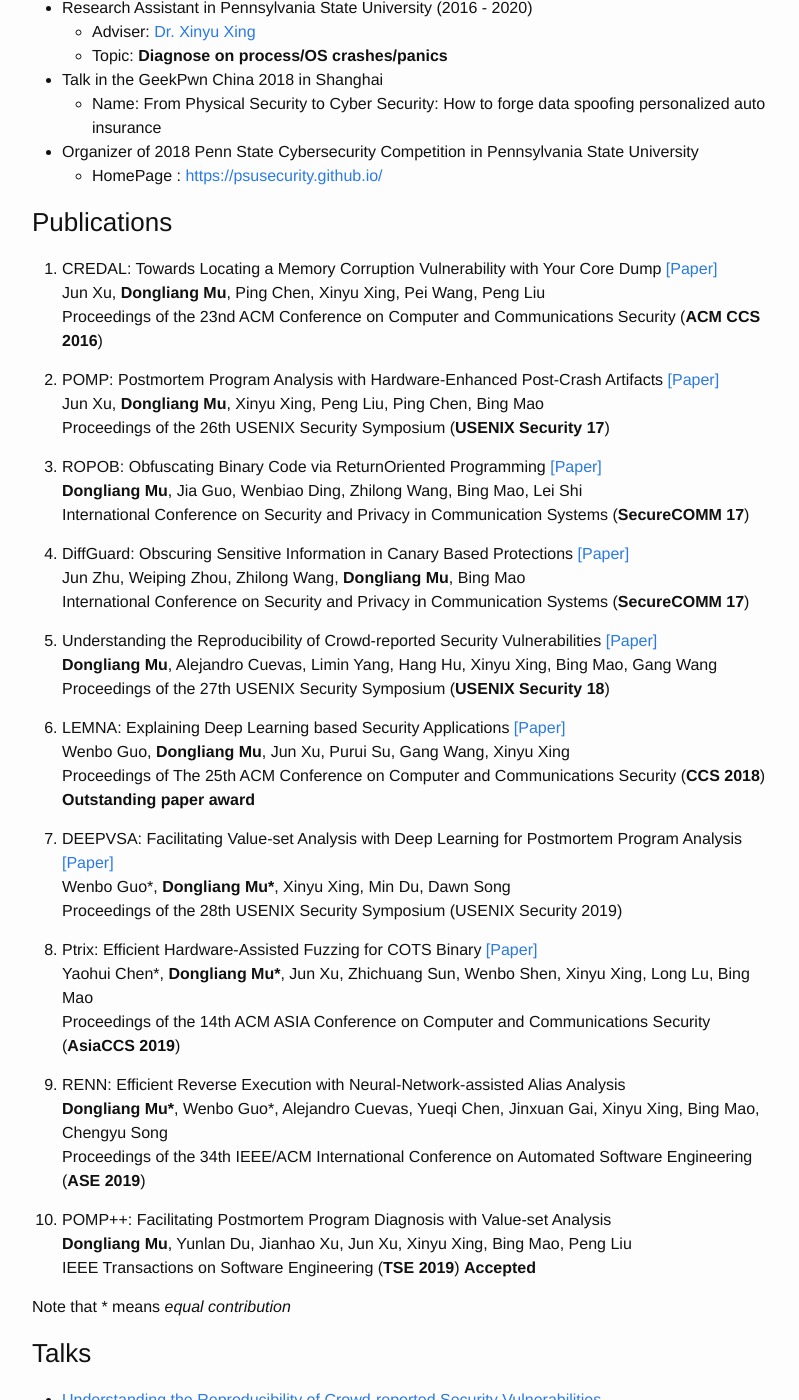
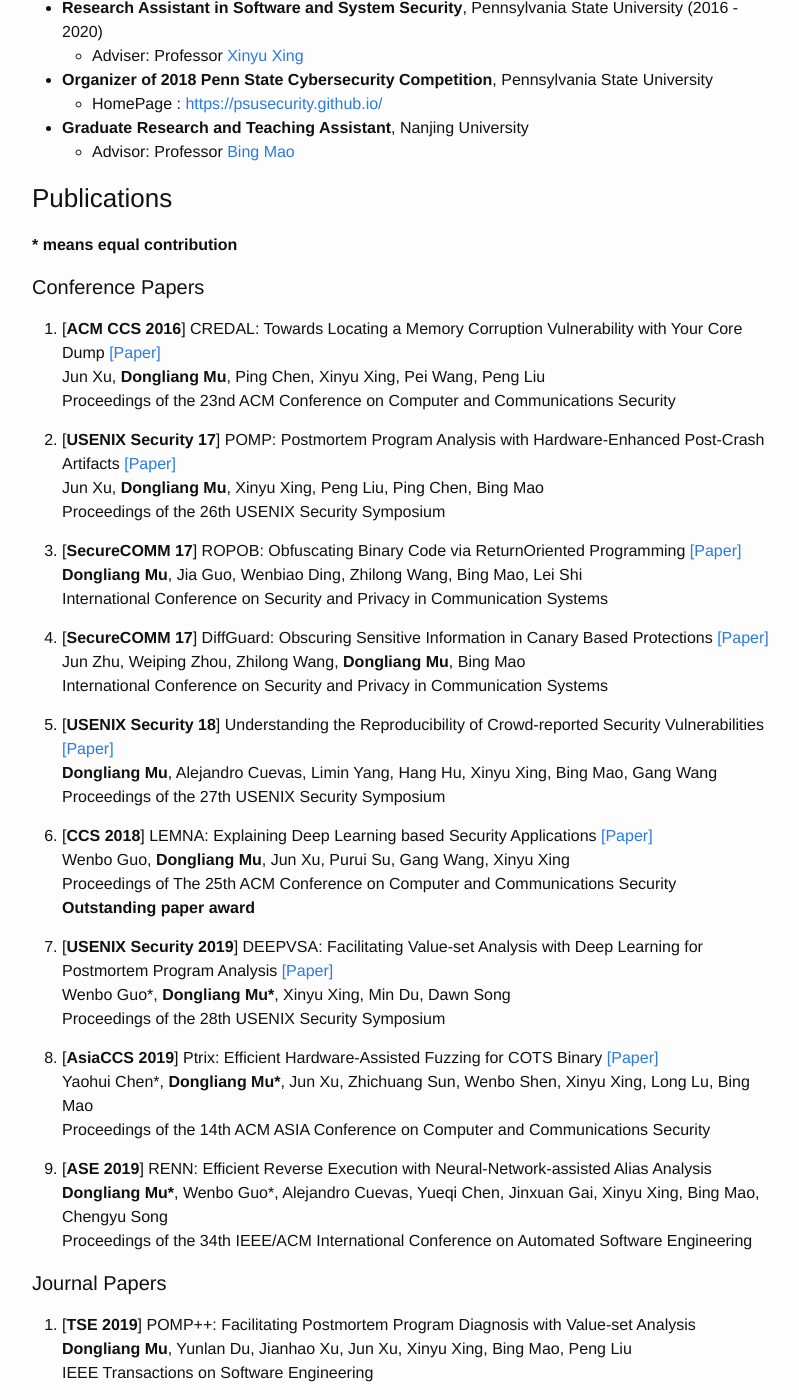
Before and after one commit to mudongliang/mudongliang.github.io, a Jekyll site: the page built from about/about.md, in a window 1280 px wide and 1400 px high, scrolled down 681 px. Shown: the whole window, without its empty margins (238-1037 px from the left). Built offline with Jekyll 4.4.1, drawn with Linux system fonts in a browser that asks for light colours; some of the changed text lies outside the part shown.

Commit message:
update page - About Me and My CV

```diff
--- a/about/about.md
+++ b/about/about.md
@@ -7,82 +7,106 @@
 * TOC
 {:toc}
 
-### Basic Information
+My current research focuses on **Software and System Security**. More specifically, my research interests span the areas of *Software Failure Diagnosis, Vulnerability Reproduction, Vulnerability Fuzzing, and Binary Analysis*. I am on the job market this year. Please feel free to download [my CV]({{site.url}}/files/DongliangMu_CV.pdf).
 
-My name is **Dongliang Mu**. I am on the job market this year. Please feel free to download [my CV]({{site.url}}/files/DongliangMu_CV.pdf).
 
-- Education
-	- Undergraduate (2010.09 - 2014.06), Computer Science and Technology, Zhengzhou University
-	- Ph.D (2014.09 - Now), Computer Science and Technology, Nanjing University
-- Major field : **Software Security & System Security**
-	- Vulnerability Reproduction
-	- Postmortem Program Analysis
-	- Vulnerability Diagnose
-	- Binary Analysis
+### Education
+- B.E. (2010.09 - 2014.06), Computer Science and Technology, Zhengzhou University
+  - Advisor: Professor [Bing Mao](http://seclab.nju.edu.cn/people/professor.html)
+- Ph.D. (2014.09 - 2019.12), Computer Science and Technology, Nanjing University
 
 ### Experience
 
-- Research Assistant in Pennsylvania State University (2016 - 2020)
-	- Adviser: [Dr. Xinyu Xing](http://xinyuxing.org/)
-	- Topic: **Diagnose on process/OS crashes/panics**
+- **Research Assistant in Software and System Security**, Pennsylvania State University (2016 - 2020)
+	- Adviser: Professor [Xinyu Xing](http://xinyuxing.org/)
 
-- Talk in the GeekPwn China 2018 in Shanghai
-	- Name: From Physical Security to Cyber Security: How to forge data spoofing personalized auto insurance
+- **Organizer of 2018 Penn State Cybersecurity Competition**, Pennsylvania State University
+	- HomePage : <https://psusecurity.github.io/>
 
-- Organizer of 2018 Penn State Cybersecurity Competition in Pennsylvania State University
-	- HomePage : <https://psusecurity.github.io/>
+- **Graduate Research and Teaching Assistant**, Nanjing University
+  - Advisor: Professor [Bing Mao](http://seclab.nju.edu.cn/people/professor.html)
 
 ### Publications
 
-1. CREDAL: Towards Locating a Memory Corruption Vulnerability with Your Core Dump [\[Paper\]]({{site.url}}/files/papers/p529-xu.pdf)
+**\* means equal contribution**
+
+#### Conference Papers
+
+1. [**ACM CCS 2016**] CREDAL: Towards Locating a Memory Corruption Vulnerability with Your Core Dump [\[Paper\]]({{site.url}}/files/papers/p529-xu.pdf)
 Jun Xu, **Dongliang Mu**, Ping Chen, Xinyu Xing, Pei Wang, Peng Liu
-Proceedings of the 23nd ACM Conference on Computer and Communications Security (**ACM CCS 2016**)
+Proceedings of the 23nd ACM Conference on Computer and Communications Security
 
-2. POMP: Postmortem Program Analysis with Hardware-Enhanced Post-Crash Artifacts [\[Paper\]]({{site.url}}/files/papers/sec17-xu.pdf)
+2. [**USENIX Security 17**] POMP: Postmortem Program Analysis with Hardware-Enhanced Post-Crash Artifacts [\[Paper\]]({{site.url}}/files/papers/sec17-xu.pdf)
 Jun Xu, **Dongliang Mu**, Xinyu Xing, Peng Liu, Ping Chen, Bing Mao
-Proceedings of the 26th USENIX Security Symposium (**USENIX Security 17**)
+Proceedings of the 26th USENIX Security Symposium
 
-3. ROPOB: Obfuscating Binary Code via ReturnOriented Programming [\[Paper\]]({{site.url}}/files/papers/ropob_securecomm.pdf)
+3. [**SecureCOMM 17**] ROPOB: Obfuscating Binary Code via ReturnOriented Programming [\[Paper\]]({{site.url}}/files/papers/ropob_securecomm.pdf)
 **Dongliang Mu**, Jia Guo, Wenbiao Ding, Zhilong Wang, Bing Mao, Lei Shi
-International Conference on Security and Privacy in Communication Systems (**SecureCOMM 17**)
+International Conference on Security and Privacy in Communication Systems
 
-4. DiffGuard: Obscuring Sensitive Information in Canary Based Protections [\[Paper\]]({{site.url}}/files/papers/diffguard_securecomm.pdf)
+4. [**SecureCOMM 17**] DiffGuard: Obscuring Sensitive Information in Canary Based Protections [\[Paper\]]({{site.url}}/files/papers/diffguard_securecomm.pdf)
 Jun Zhu, Weiping Zhou, Zhilong Wang, **Dongliang Mu**, Bing Mao
-International Conference on Security and Privacy in Communication Systems (**SecureCOMM 17**)
+International Conference on Security and Privacy in Communication Systems
 
-5. Understanding the Reproducibility of Crowd-reported Security Vulnerabilities [\[Paper\]]({{site.url}}/files/papers/sec18-mu.pdf)
+5. [**USENIX Security 18**] Understanding the Reproducibility of Crowd-reported Security Vulnerabilities [\[Paper\]]({{site.url}}/files/papers/sec18-mu.pdf)
 **Dongliang Mu**, Alejandro Cuevas, Limin Yang, Hang Hu, Xinyu Xing, Bing Mao, Gang Wang
-Proceedings of the 27th USENIX Security Symposium (**USENIX Security 18**)
+Proceedings of the 27th USENIX Security Symposium
 
-6. LEMNA: Explaining Deep Learning based Security Applications [\[Paper\]]({{site.url}}/files/papers/ccs18.pdf)
+6. [**CCS 2018**] LEMNA: Explaining Deep Learning based Security Applications [\[Paper\]]({{site.url}}/files/papers/ccs18.pdf)
 Wenbo Guo, **Dongliang Mu**, Jun Xu, Purui Su, Gang Wang, Xinyu Xing
-Proceedings of The 25th ACM Conference on Computer and Communications Security (**CCS 2018**) **Outstanding paper award**
+Proceedings of The 25th ACM Conference on Computer and Communications Security **Outstanding paper award**
 
-7. DEEPVSA: Facilitating Value-set Analysis with Deep Learning for Postmortem Program Analysis [\[Paper\]]({{site.url}}/files/papers/deepvsa.pdf)
+7. [**USENIX Security 2019**] DEEPVSA: Facilitating Value-set Analysis with Deep Learning for Postmortem Program Analysis [\[Paper\]]({{site.url}}/files/papers/deepvsa.pdf)
 Wenbo Guo\*, **Dongliang Mu\***, Xinyu Xing, Min Du, Dawn Song
-Proceedings of the 28th USENIX Security Symposium (USENIX Security 2019)
+Proceedings of the 28th USENIX Security Symposium
 
-8. Ptrix: Efficient Hardware-Assisted Fuzzing for COTS Binary [\[Paper\]]({{site.url}}/files/papers/ptrix.pdf)
+8. [**AsiaCCS 2019**] Ptrix: Efficient Hardware-Assisted Fuzzing for COTS Binary [\[Paper\]]({{site.url}}/files/papers/ptrix.pdf)
 Yaohui Chen\*, **Dongliang Mu\***, Jun Xu, Zhichuang Sun, Wenbo Shen, Xinyu Xing, Long Lu, Bing Mao
-Proceedings of the 14th ACM ASIA Conference on Computer and Communications Security (**AsiaCCS 2019**)
+Proceedings of the 14th ACM ASIA Conference on Computer and Communications Security
 
-9. RENN: Efficient Reverse Execution with Neural-Network-assisted Alias Analysis
+9. [**ASE 2019**] RENN: Efficient Reverse Execution with Neural-Network-assisted Alias Analysis
 **Dongliang Mu\***, Wenbo Guo\*, Alejandro Cuevas, Yueqi Chen, Jinxuan Gai, Xinyu Xing, Bing Mao, Chengyu Song
-Proceedings of the 34th IEEE/ACM International Conference on Automated Software Engineering (**ASE 2019**)
+Proceedings of the 34th IEEE/ACM International Conference on Automated Software Engineering
 
-10. POMP++: Facilitating Postmortem Program Diagnosis with Value-set Analysis
+#### Journal Papers
+
+1. [**TSE 2019**] POMP++: Facilitating Postmortem Program Diagnosis with Value-set Analysis
 **Dongliang Mu**, Yunlan Du, Jianhao Xu, Jun Xu, Xinyu Xing, Bing Mao, Peng Liu
-IEEE Transactions on Software Engineering (**TSE 2019**) **Accepted**
+IEEE Transactions on Software Engineering
 
-Note that \* means *equal contribution*
+### Honors & Awards
+
+- Student Travel Grant of 14th ACM ASIACCS, 2019
+- Artificial Intelligence Scholarship at Nanjing University, 2018
+- ACM CCS Outstanding Paper Award (Top 1), 2018
+- Student Travel Grant of 38th IEEE Symposium on Security and Privacy, 2017
 
 ### Talks
 
 - [Understanding the Reproducibility of Crowd-reported Security Vulnerabilities]({{site.url}}/files/slides/usenix18_slide.pptx)
-2018 USENIX Security in USA
+  - *USENIX Security 2018*, Baltimore, USA
+- From Physical Security to Cyber Security: How to forge data spoofing personalized auto insurance
+  - *Geekpwn China 2018*, Shanghai, China
+- Towards Facilitating the Removal of Software Defects
+  - *QiZhen Youth Forum in Zhejiang University 2019*, Zhejiang, China
+- [Ptrix: Efficient Hardware-Assisted Fuzzing for COTS Binary]({{site.url}}/files/slides/asiaccs19_slide.pptx)
+  - *AsiaCCS 2019*, Auckland, New Zealand
 
-- [Ptrix: Efficient Hardware-Assisted Fuzzing for COTS Binary]({{site.url}}/files/slides/asiaccs19_slide.pptx)
-2019 AsiaCCS in New Zealand
+### Open Source Projects
+
+**Research Projects:**
+
+- [LinuxFlaw](https://github.com/mudongliang/LinuxFlaw)
+- [source-packages](https://github.com/mudongliang/source-packages)
+- [Dockerfiles](https://github.com/mudongliang/Dockerfiles)
+- [TraditionalMitigation](https://github.com/hardenedlinux/TraditionalMitigation)
+- [POMP](https://github.com/junxzm1990/pomp)
+- [DEEPVSA](https://github.com/Henrygwb/deepvsa)
+
+**Book-in-progress related with Linux Kernel**
+
+- [linux-insides](https://github.com/0xAX/linux-insides)
+- [linux-insides-zh](https://github.com/MintCN/linux-insides-zh)
 
 ### CVEs discovered by me
 
@@ -97,21 +121,3 @@
 |CVE-2018-9996  | Stack Exhaustion       | binutils-2.29
 |CVE-2018-10316 | Denial-of-Service      | nasm-2.14rc0
 |CVE-2018-9251  | Denial-of-Service      | libxml2-2.9.8
-
-### Open Source Projects
-
-The following projects are Github / Bitbucket Repositories I maintained or contributed.
-
-**Research Projects:**
-
-- [LinuxFlaw](https://github.com/mudongliang/LinuxFlaw)
-- [source-packages](https://github.com/mudongliang/source-packages)
-- [Dockerfiles](https://github.com/mudongliang/Dockerfiles)
-- [TraditionalMitigation](https://github.com/hardenedlinux/TraditionalMitigation)
-- [POMP](https://github.com/junxzm1990/pomp)
-- [DEEPVSA](https://github.com/Henrygwb/deepvsa)
-
-**Book-in-progress related with Linux Kernel**
-
-- [linux-insides](https://github.com/0xAX/linux-insides)
-- [linux-insides-zh](https://github.com/MintCN/linux-insides-zh)
```
Also changed, not shown: 2 other files.
